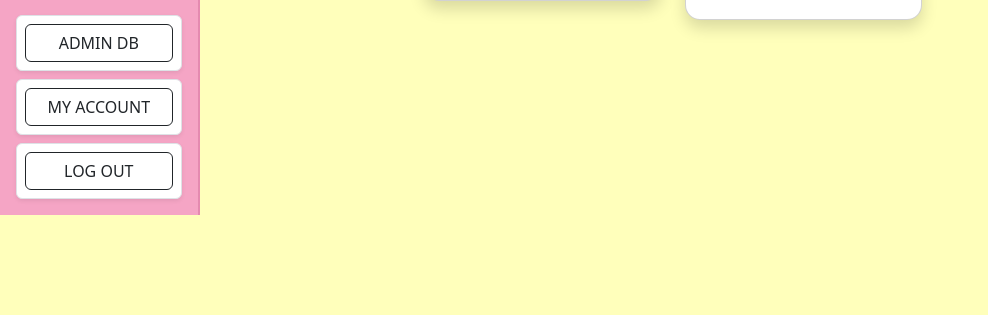
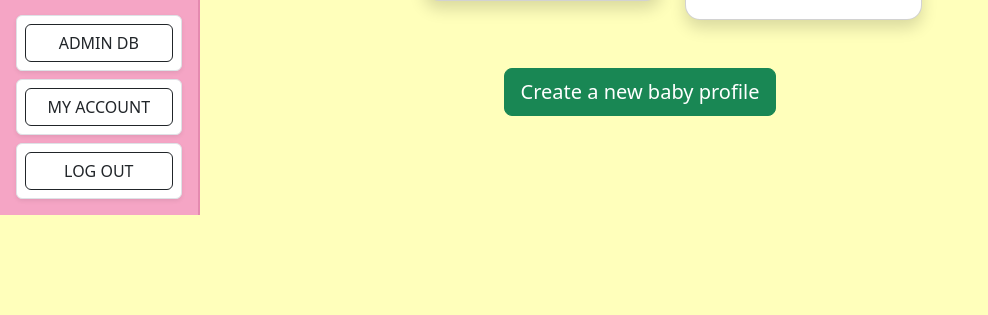
Before and after one commit to dledw001/BabyBites, a Django app: page /babies/ in a window 1280 px wide. Shown: the part 585-900 px from the top of the page, without its empty margins (0-988 px from the left). Run offline with Django 5.2, Linux system fonts and the light colour scheme; the visitor is signed in with stand-in values (Sample User, id 1); data that the repository does not hold is empty.

Commit message:
new baby profile button

```diff
--- a/core/templates/baby_list.html
+++ b/core/templates/baby_list.html
@@ -92,6 +92,8 @@
         </div>
     </div>
 </div>
-
+<div class="d-flex justify-content-center my-5">
+    <a href="{% url 'baby-create' %}" class="btn btn-success btn-lg">Create a new baby profile</a>
+</div>
 </div>
 {% endblock %}
```
